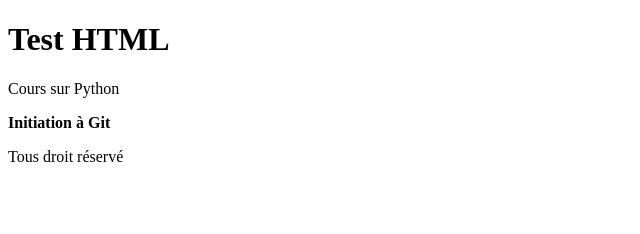
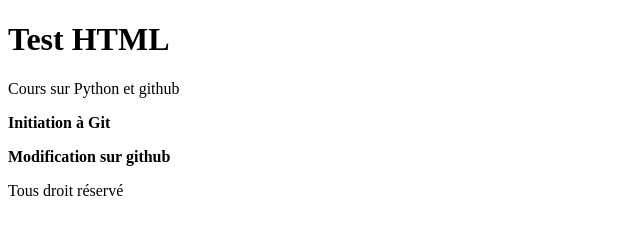
Before and after one commit to sgz-bot/tpgit, a plain HTML site: page index.html in a window 1280 px wide. Shown: the whole page, without its empty margins (0-640 px from the left). Drawn offline with Linux system fonts and the light colour scheme.

Commit message:
Modification on github

```diff
--- a/index.html
+++ b/index.html
@@ -10,9 +10,10 @@
     <header><h1>Test HTML</h1></header>
     <nav></nav>
     <main>
-        <section>Cours sur Python</section>
+        <section>Cours sur Python et github</section>
         <section>
             <p>Initiation à Git</p>
+            <p>Modification sur github</p>
         </section>
 
     </main>
```
